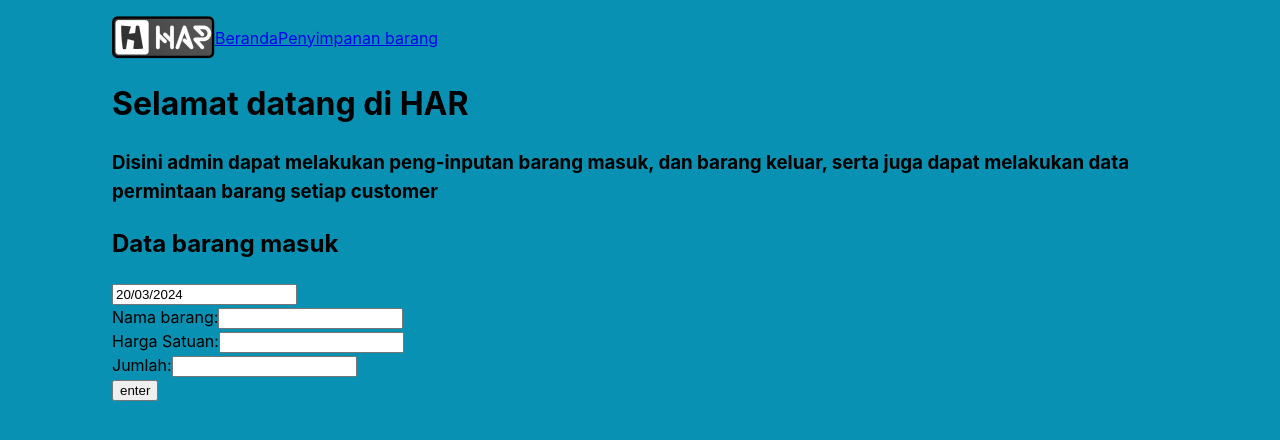
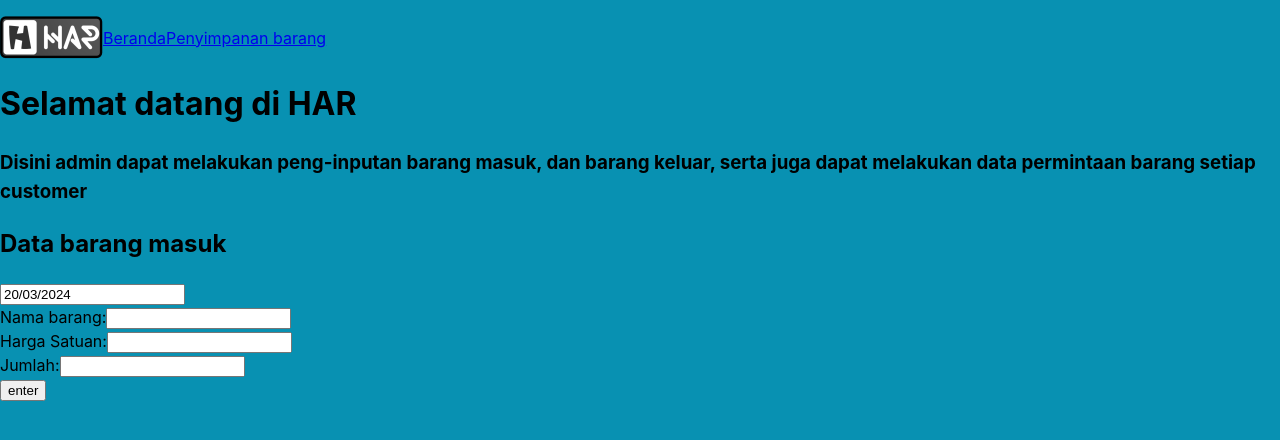
Before and after one commit to irsyadalaudin/items-storage, a React (Vite) app in the folder admin/: page / in a window 1280 px wide. Shown: the top 440 px of the page. Built offline with nearby package versions, Linux system fonts and the light colour scheme.

Commit message:
removed px-28

```diff
--- a/admin/src/App.jsx
+++ b/admin/src/App.jsx
@@ -5,7 +5,7 @@ import Storage from './components/Storage'
 
 const App = () => {
 		return (
-			<div className='px-28'>
+			<div>
 				<Navbar />
 				<Home />
 				<Storage />
```
